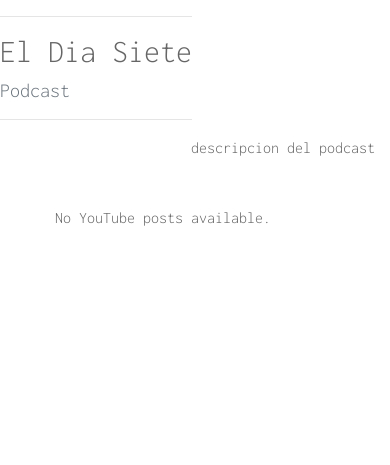
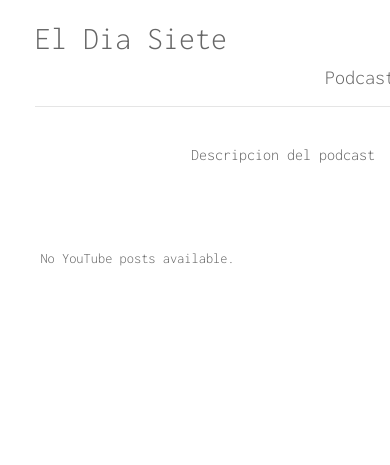
Before and after one commit to EL1909/adela_valverde, a Django app: template youtube_posts/templates/youtube_posts/youtube_posts.html in a window 390 px wide; the page is wider, and only the part inside the window is pictured. Shown: the part 75-540 px from the top of that part. Run offline with Django 4.2, Linux system fonts and the light colour scheme; the template is opened without the code that fills it, so the values that code supplies are empty; some libraries are stand-ins or nearby versions.

Commit message:
Working on responsivity,

```diff
--- a/static/css/base.css
+++ b/static/css/base.css
@@ -392,11 +392,21 @@ a.category-badge > span.badge:hover {
 
 
 /*--------------------------------- Video Publications */
+.columna-derecha  {
+  display: flex;
+  flex-direction: column;
+  margin: none;
+  margin: 0 0 20px 0;
+}
 
 .diasiete {
+  align-items: right;
   text-align: right;
   max-height: 400px;
   overflow-y: scroll;
+  order: 1;
+  margin: none;
+  padding: none;
 }
 
 .video-list {
@@ -404,7 +414,19 @@ a.category-badge > span.badge:hover {
   max-height: 400px;
   overflow-y: scroll;
   scroll-behavior: smooth;
+  background-image: url(/media/fondo-banner.png);
+  background-color: #ffffffb5;
+  background-blend-mode: color-burn;
+  background-repeat: no-repeat;
+  background-size: 40%;
+  background-position-x: 90%;
+  background-position-y: 150%;
+  font-size: 90%;
+  text-align: justify;
+  border-left: 1px solid #6666664a;
+  padding: 1em 6em 0em 1em;
 }
+
 
 /*---------------------------------------- Alerts */
 
@@ -443,9 +465,6 @@ a.category-badge > span.badge:hover {
       top: 0;
       left: 0;
     }
-
-    /* Hamburger Menu GENERAL*/
-
 
     /* Hamburger Button*/
     .navbar-toggler {
@@ -516,6 +535,25 @@ a.category-badge > span.badge:hover {
         z-index: 9999;
     }
 
+    history-heading
+
+    .diasiete {
+    }
+
+    .video-list {
+      margin-top: 30px;
+      max-height: 400px;
+      overflow-y: scroll;
+      scroll-behavior: smooth;
+      background-image: url(/media/fondo-banner.png);
+      background-color: #ffffffb5;
+      background-blend-mode: color-burn;
+      background-repeat: no-repeat;
+      background-size: 40%;
+      background-position-x: 90%;
+      background-position-y: 150%;
+    }
+
   }
 
 
--- a/youtube_posts/templates/youtube_posts/youtube_posts.html
+++ b/youtube_posts/templates/youtube_posts/youtube_posts.html
@@ -2,18 +2,17 @@
 {% load static %}
 {% block content %}
 <div class="overlay"></div>
-<div class="container">
+<div class="container-fluid">
     <div class="row">
         <div class="col-md-3 col-12">
-            <div class="row">
-                <div class="col12">
-                    <hr>
+            <div class="row columna-derecha">
+                <div class="col-12 history-heading">
                     <h2 class="logo-font">El Dia Siete</h2>
-                    <h5 class="text-muted">Podcast</h5>
+                    <h5 class="text-right">Podcast</h5>
                     <hr>
                 </div>
                 <div class="col-12 diasiete">
-                    <p>descripcion del podcast</p>
+                    <p>Descripcion del podcast</p>
                 </div>
             </div>
         </div>
```
Also changed, not shown: keymoments/templates/keymoments/keymoments.html (+4 -4 lines).
